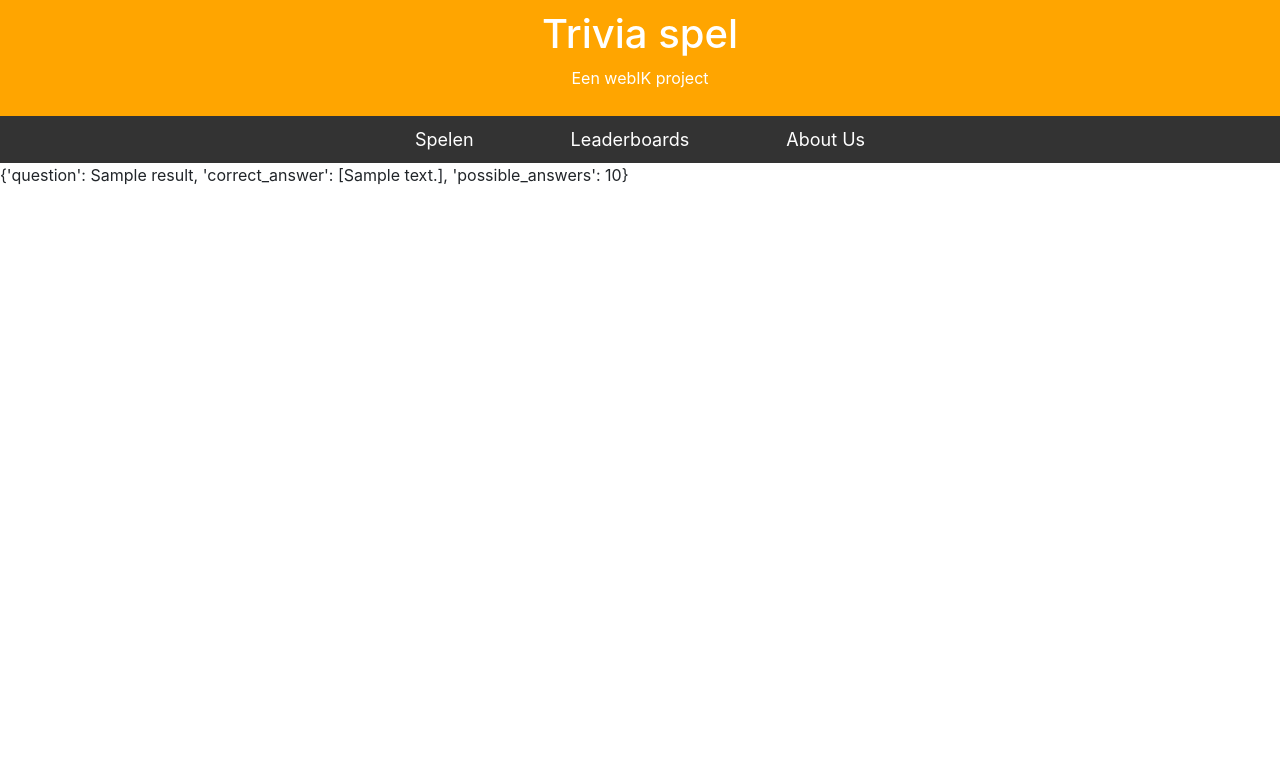
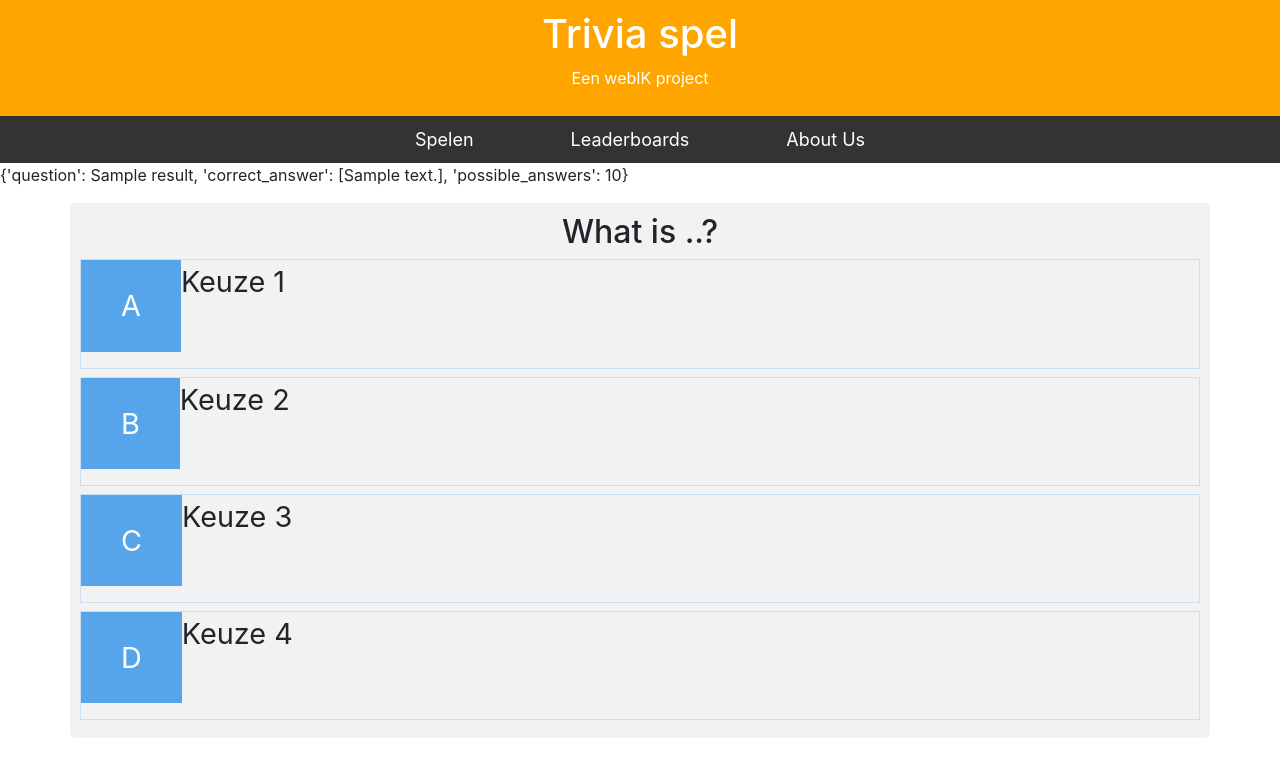
Before and after one commit to JorisArends/Trivia-WebIK06, a Flask app: page /quiz in a window 1280 px wide. Shown: the top 777 px of the page. Run offline with Flask 2, Linux system fonts and the light colour scheme; a database or web service that is not in the repository returns one stand-in record (values such as "Sample title"); data that the repository does not hold is empty; some libraries are stand-ins or nearby versions.

Commit message:
quiz pagina

```diff
--- a/static/style.css
+++ b/static/style.css
@@ -42,9 +42,9 @@ li a:hover {
 
 /* layout.html */
 
-* {
-  box-sizing: border-box;
-}
+/** {*/
+/*  box-sizing: border-box;*/
+/*}*/
 
 .row {
   display: flex;
@@ -70,9 +70,8 @@ li a:hover {
 }
 
 .card {
-  box-shadow: 0 4px 8px 0;
-  /* rgba(0,0,0,0.2);*/
-  /*transition: 0.3s;*/
+  box-shadow: 0 4px 8px 0 rgba(0,0,0,0.2);
+  transition: 0.3s;
   width: 320px;
   margin: 10px;
 }
@@ -154,3 +153,31 @@ make the three columns stack on top of each other instead of next to each other
     max-width: 100%;
   }
 }
+
+
+/*quiz.html*/
+.choice-container {
+  display: flex;
+  margin-bottom: 0.5rem;
+  width: 100%;
+  font-size: 1.8rem;
+  border: 0.1rem solid rgb(86, 165, 235, 0.25);*/
+  background-color: white;
+}
+
+.choice-container: hover {
+  cursor: pointer;
+  box-shadow: 0 0.4rem 1.4rem 0 rgba(86, 185. 235, 0.5);
+  transform: translateY(-0.1rem);
+  transition: transform 150ms;
+}
+
+.choice-prefix {
+  padding: 1.5rem 2.5rem;
+  background-color: #56a5eb;
+  color: white;
+}
+
+.choice-text {
+  padding: 1.5rem;
+}
--- a/templates/index.html
+++ b/templates/index.html
@@ -55,6 +55,7 @@
                             <h4><b>Video games</b></h4>
                         </div>
                     </div>
+
 <script>
     $(function(){
 
@@ -69,4 +70,5 @@ $(function(){
 
     });
 </script>
+
 {% endblock %}
--- a/templates/quiz.html
+++ b/templates/quiz.html
@@ -6,4 +6,28 @@
 
 {% block main %}
 <p>{{ Q }}</p>  <!--Test om de API function te testen-->
+<div class= "container">
+	<div id= "game" class= "justify-center flex-column">
+		<h2 id= "question"> What is ..? </h2>
+		<div class= "choice-container">
+		<p class= "choice-prefix"> A </p>
+		<p class= "choice text" data-number= "1"> Keuze 1 </p>
+		</div>
+		<div class= "choice-container">
+		<p class= "choice-prefix"> B </p>
+		<p class= "choice text" data-number= "2"> Keuze 2 </p>
+		</div>
+		<div class= "choice-container">
+		<p class= "choice-prefix"> C </p>
+		<p class= "choice text" data-number= "3"> Keuze 3 </p>
+		</div>
+		<div class= "choice-container">
+			<p class= "choice-prefix"> D </p>
+		<p class= "choice text" data-number= "4"> Keuze 4 </p>
+		</div>
+	</div>
+</div>
+
+<script src= “quiz.js”> </script>
+
 {% endblock %}
```
Also changed, not shown: quiz.js (added, +33 -0 lines), application.py (line endings or trailing spaces). Lines whose indentation alone changed are shown as unchanged.
